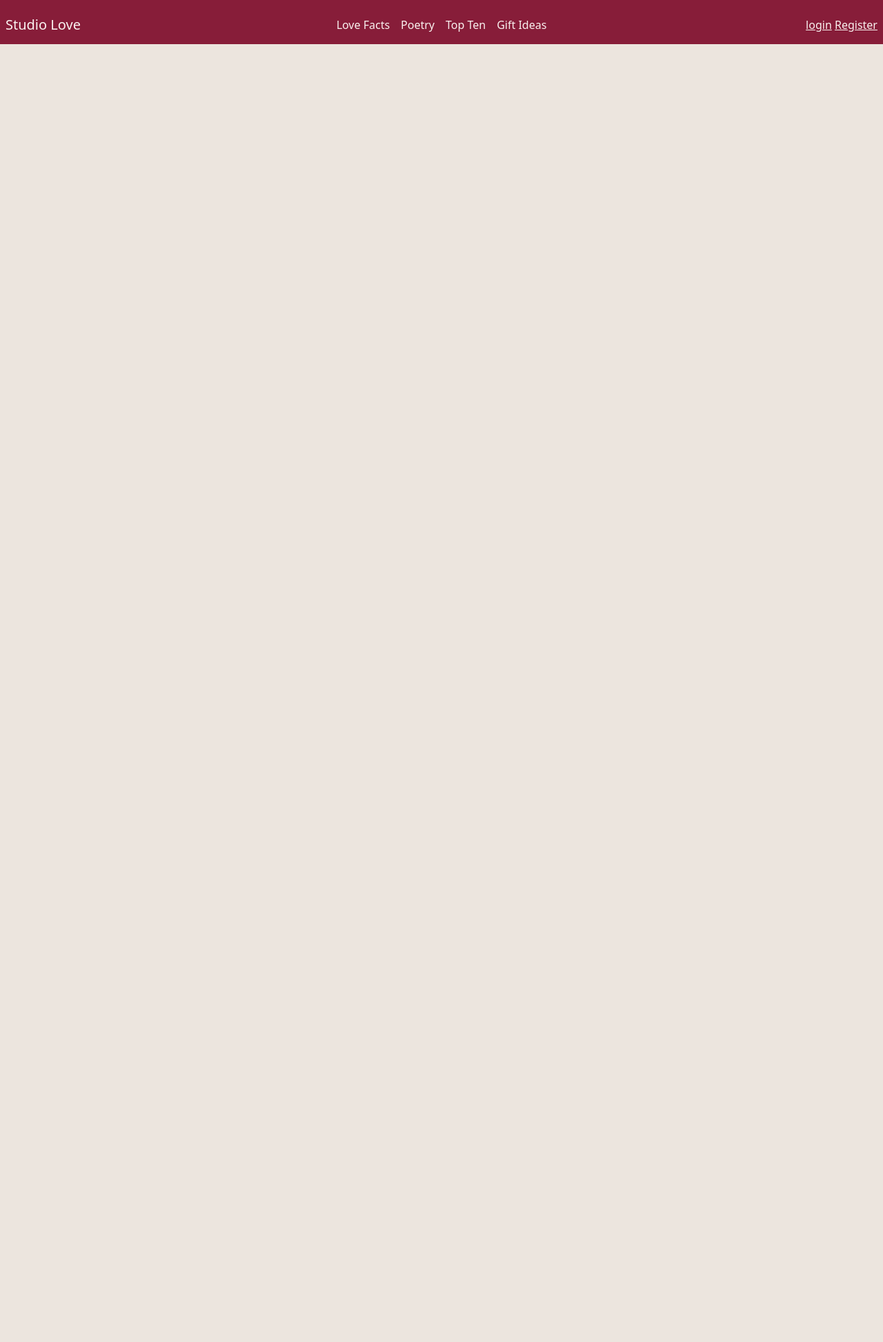
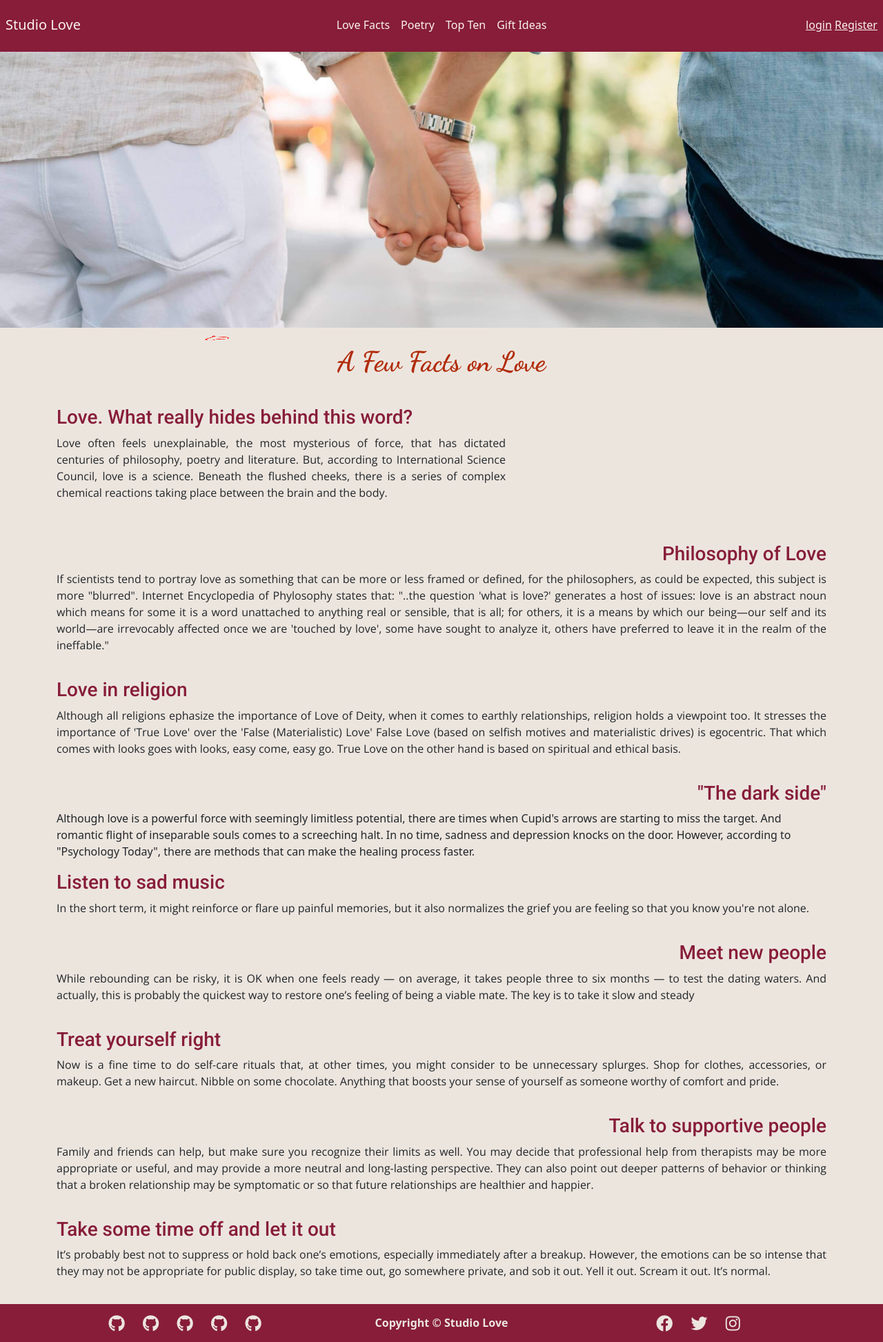
Before and after one commit to alexandergrib/studiuos-love, a Flask app: page /love_facts in a window 1280 px wide. Shown: the whole page at 69% size. Before the commit the page ends 64 px from the top, so only its background shows below. Run offline with Flask 2, Linux system fonts and the light colour scheme; some libraries are stand-ins or nearby versions.

Commit message:
Add styling to cards and content to love facts page

```diff
--- a/static/css/styles.css
+++ b/static/css/styles.css
@@ -7,11 +7,14 @@ body, html {
 
 body {
     background-color: #ece5de;
-    margin-bottom: 60px;
 }
 
 .hide {
     display: none;
+}
+
+.messages_block {
+    padding-top: 75px;
 }
 
 
@@ -20,7 +23,8 @@ body {
 #topnav {
     background-color: #871d39;
     width: 100%;
-    position: fixed;
+    height: 75px;
+    position: absolute;
     z-index: 999;
 }
 
@@ -51,7 +55,35 @@ body {
     text-align: center;
     color: #b12b0a;
     margin-top: 20px;
-    font-family: 'Dancing Script', cursive;
+    font-family: 'Dancing Script', sans-serif;
+}
+
+.lrg-heading {
+    font-family: 'Dancing Script', sans-serif;
+    font-weight: bold;
+    color: #b12b0a;
+    text-align: center;
+    margin-top: 25px;
+    margin-bottom: 40px;
+}
+
+.med-heading {
+    font-family: 'Roboto', sans-serif;
+    color: #871d39;
+}
+
+.left {
+    text-align: left;
+}
+
+.right {
+    text-align: right;
+}
+
+.facts-p {
+    text-align: justify;
+    font-family: 'Open Sans', sans-serif;
+    padding-bottom: 20px;
 }
 
 .justify-right {
@@ -70,24 +102,25 @@ body {
 }
 
 .image-div-1 img {
-    width: 100%;
+    width: auto;
     height: 100%;
 }
 
 .image-div-2 img {
-    width: 100%;
+    width: auto;
     height: 100%;
 }
 
 .image-div {
     display: inline-block;
-    width: 100%;
+    width: 200px;
     height: 150px;
     overflow: hidden;
     border-radius: 20px;
     display: flex;
     align-self: flex-end;
     margin-bottom: 30px;
+    margin-right: 30px;
 }
 
 
@@ -143,7 +176,10 @@ body {
 .poem_body {
     text-align: justify;
     margin: 10px auto 0;
+}
 
+.new-poem_button {
+    margin-bottom: 20px;
 }
 
 .copyright_wrapper {
@@ -257,6 +293,7 @@ footer li:hover i {
 
 #carouselExampleControls img{
     max-height: 700px;
+}
 
 /*falling hearts*/
 .falling-hearts {
--- a/templates/base.html
+++ b/templates/base.html
@@ -23,7 +23,7 @@
     <!-- Google Fonts -->
     <link rel="preconnect" href="https://fonts.googleapis.com">
     <link rel="preconnect" href="https://fonts.gstatic.com" crossorigin>
-    <link href="https://fonts.googleapis.com/css2?family=Dancing+Script&display=swap" rel="stylesheet">
+    <link href="https://fonts.googleapis.com/css2?family=Dancing+Script:wght@400;500;600;700&family=Open+Sans:wght@400;500;600;700&family=Roboto:wght@300;400;500;700&display=swap" rel="stylesheet">
 
     <script src="https://code.jquery.com/jquery-3.6.0.min.js"
         integrity="sha256-/xUj+3OJU5yExlq6GSYGSHk7tPXikynS7ogEvDej/m4=" crossorigin="anonymous"></script>
@@ -42,19 +42,6 @@
 <!-- <body id="top"> -->
 
 <body>
-    <!-- flash messages -->
-    <div class="messages_block">
-        {% with messages = get_flashed_messages() %}
-        {% if messages %}
-        {% for message in messages %}
-        <div class="flashes">
-            <span class="">{{ message }}</span>
-        </div>
-        {% endfor %}
-        {% endif %}
-        {% endwith %}
-    </div>
-
     <!-- Navbar -->
     <div id="topnav" class="row pt-lg-2 d-none d-lg-flex">
         <!-- Nav links -->
@@ -97,6 +84,21 @@
             </nav>
         </div>
     </div>
+
+    <!-- flash messages -->
+    <div class="messages_block">
+        {% with messages = get_flashed_messages() %}
+        {% if messages %}
+        {% for message in messages %}
+        <div class="flashes">
+            <span class="">{{ message }}</span>
+        </div>
+        {% endfor %}
+        {% endif %}
+        {% endwith %}
+    </div>
+
+
 
     {% block header %}
     {% endblock %}
--- a/templates/love_facts.html
+++ b/templates/love_facts.html
@@ -1 +1,80 @@
 {% extends "base.html" %}
+
+{% block header %}
+{% set image_link = url_for('static', filename='img/hold-hands.jpg') -%}
+<header class="masthead" style="background-image: url('{{image_link}}'); width: 100%; height: 50%;">
+
+</header>
+{% endblock %}
+
+{% block content %}
+<h1 class="lrg-heading">A Few Facts on Love</h1>
+
+<div class="love-facts col-md-7">
+    <h3 class="med-heading left">Love. What really hides behind this word?</h3>
+    <p class="facts-p">Love often feels unexplainable, the most mysterious of force,
+        that has dictated centuries of philosophy, poetry and literature.
+        But, according to International Science Council, love is a science.
+        Beneath the flushed cheeks, there is a series of complex chemical reactions
+        taking place between the brain and the body.</p>
+</div>
+<div class="col-md-5">
+
+    <img src="" alt="">
+</div>
+    <h3 class="med-heading right">Philosophy of Love</h3>
+    <p class="facts-p">If scientists tend to portray love as something that can be more or less framed or defined,
+        for the philosophers, as could be expected, this subject is more "blurred".
+        Internet Encyclopedia of Phylosophy states that:
+        "..the question 'what is love?' generates a host of issues:
+        love is an abstract noun which means for some it is a word unattached to anything real or sensible,
+        that is all; for others, it is a means by which our being—our self and its world—are irrevocably affected
+        once we are 'touched by love', some have sought to analyze it,
+        others have preferred to leave it in the realm of the ineffable."</p>
+
+    <h3 class="med-heading left">Love in religion</h3>
+    <p class="facts-p">Although all religions ephasize the importance of Love of Deity, when it comes
+        to earthly relationships, religion holds a viewpoint too.
+        It stresses the importance of 'True Love' over the 'False (Materialistic) Love'
+        False Love (based on selfish motives and materialistic drives) is egocentric.
+        That which comes with looks goes with looks, easy come, easy go.
+        True Love on the other hand is based on spiritual and ethical basis.</p>
+
+    <h3 class="med-heading right">"The dark side"</h3>
+    <p>Although love is a powerful force with seemingly limitless potential, there are times
+        when Cupid's arrows are starting to miss the target.
+        And romantic flight of inseparable souls comes to a screeching halt.
+        In no time, sadness and depression knocks on the door.
+        However, according to "Psychology Today", there are methods that can make the healing process faster.</p>
+
+    <h3 class="med-heading left">Listen to sad music</h3>
+    <p class="facts-p">In the short term, it might reinforce or flare up painful memories,
+        but it also normalizes the grief you are feeling so that you know you're not alone.</p>
+
+    <h3 class="med-heading right">Meet new people</h3>
+    <p class="facts-p">While rebounding can be risky, it is OK when one feels ready — on average,
+        it takes people three to six months — to test the dating waters.
+        And actually, this is probably the quickest way to restore one’s feeling of being a viable mate.
+        The key is to take it slow and steady</p>
+
+    <h3 class="med-heading left">Treat yourself right</h3>
+    <p class="facts-p">Now is a fine time to do self-care rituals that, at other times, you might consider to be unnecessary splurges.
+        Shop for clothes, accessories, or makeup. Get a new haircut. Nibble on some chocolate.
+        Anything that boosts your sense of yourself as someone worthy of comfort and pride.</p>
+
+    <h3 class="med-heading right">Talk to supportive people</h3>
+    <p class="facts-p">Family and friends can help, but make sure you recognize their limits as well.
+        You may decide that professional help from therapists may be more appropriate or useful,
+        and may provide a more neutral and long-lasting perspective.
+        They can also point out deeper patterns of behavior or thinking that a broken relationship
+        may be symptomatic or so that future relationships are healthier and happier.</p>
+
+    <h3 class="med-heading left">Take some time off and let it out</h3>
+    <p class="facts-p">It’s probably best not to suppress or hold back one’s emotions,
+        especially immediately after a breakup.
+        However, the emotions can be so intense that they may not be appropriate for public display,
+        so take time out, go somewhere private, and sob it out.
+        Yell it out. Scream it out. It’s normal.</p>
+</div>
+
+{% endblock %}
```
